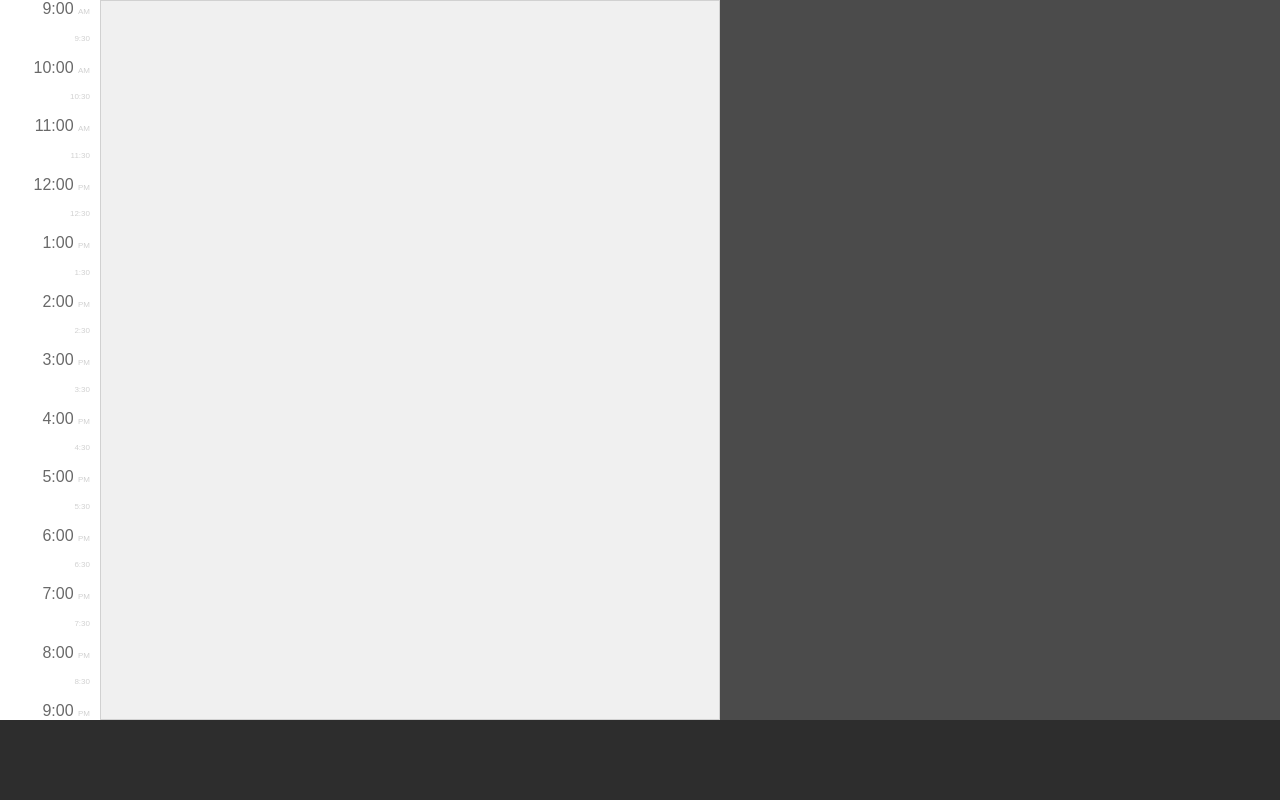
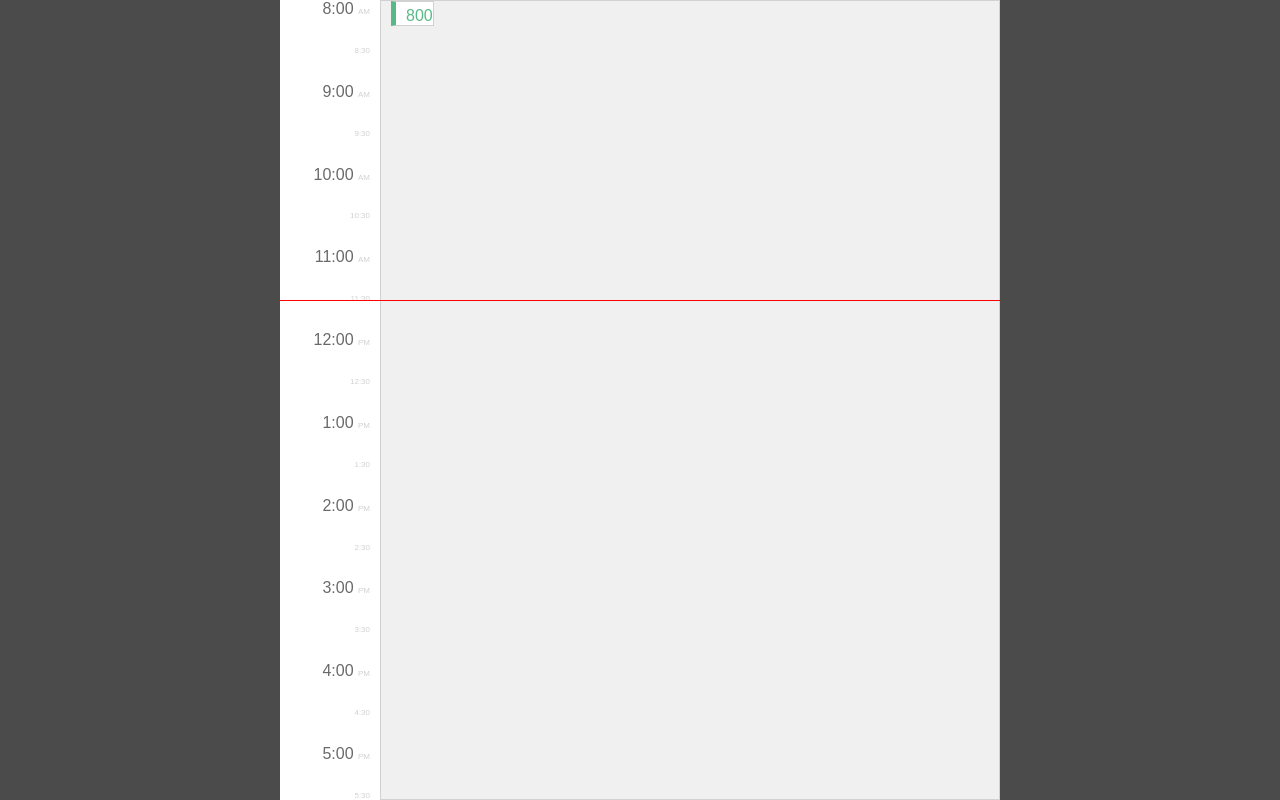
Before and after one commit to brsteele/deep-work-calendar, a React (Create React App) app: page / in a window 1280 px wide. Built offline with nearby package versions, Linux system fonts and the light colour scheme; the HTML template or start-up script is replaced by a standard one.

Commit message:
adding in events functionality-WIP

```diff
--- a/src/App.StyledComponents.tsx
+++ b/src/App.StyledComponents.tsx
@@ -9,4 +9,8 @@ export const AppContainer = styled.div`
 export const CalendarContainer = styled.div`
   width: 100%;
   background-color: rgba(75, 75, 75, 1);
+  display: flex;
+  justify-content: center;
+  overflow-y: scroll;
+  height: 100vh;
 `;
--- a/src/components/DailyCalendar.tsx
+++ b/src/components/DailyCalendar.tsx
@@ -1,64 +1,21 @@
 import React from 'react';
+import Hour from './Hour';
 import './dailyCalendar.css';
+import Events from './Events';
+
+const HOURS_IN_CALENDAR = ['8', '9', '10', '11', '12', '1', '2', '3', '4', '5'];
 
 const DailyCalendar: React.FunctionComponent = () => {
   return (
     <div className="container">
       <div className="timings">
-        <div>
-          <span> 9:00 </span> AM
-        </div>
-        <div> 9:30 </div>
-        <div>
-          <span> 10:00 </span>AM
-        </div>
-        <div> 10:30 </div>
-        <div>
-          <span> 11:00 </span>AM
-        </div>
-        <div> 11:30 </div>
-        <div>
-          <span> 12:00 </span>PM
-        </div>
-        <div> 12:30 </div>
-        <div>
-          <span> 1:00 </span>PM
-        </div>
-        <div> 1:30 </div>
-        <div>
-          <span> 2:00 </span>PM
-        </div>
-        <div> 2:30 </div>
-        <div>
-          <span> 3:00 </span>PM
-        </div>
-        <div> 3:30 </div>
-        <div>
-          <span> 4:00 </span>PM
-        </div>
-        <div> 4:30 </div>
-        <div>
-          <span> 5:00 </span>PM
-        </div>
-        <div> 5:30 </div>
-        <div>
-          <span> 6:00 </span>PM
-        </div>
-        <div> 6:30 </div>
-        <div>
-          <span> 7:00 </span>PM
-        </div>
-        <div> 7:30 </div>
-        <div>
-          <span> 8:00 </span>PM
-        </div>
-        <div> 8:30 </div>
-        <div>
-          <span> 9:00 </span>PM
-        </div>
+        {HOURS_IN_CALENDAR.map(hour => {
+          const isAM = parseInt(hour) >= 8 && parseInt(hour) !== 12;
+          return <Hour time={hour} am={isAM} key={hour} />;
+        })}
       </div>
-
-      <div className="days" id="events" />
+      <Events />
+      <div className="timer-line" />
     </div>
   );
 };
--- /dev/null
+++ b/src/components/Events.tsx
@@ -0,0 +1,38 @@
+import React, { useState, useEffect } from 'react';
+import { debounce } from 'lodash';
+
+const Events: React.FunctionComponent = () => {
+  const [windowHeight, setWindowHeight] = useState(0);
+  const [eventsContainerDimensions, setEventsContainerDimensions] = useState({
+    height: 0,
+    width: 0
+  });
+  const eventsRef: any = React.createRef();
+  useEffect(() => {
+    setWindowHeight(document.body.clientHeight);
+    window.addEventListener('resize', debounce(dumbFunc, 100));
+    return () => {
+      window.removeEventListener('resize', dumbFunc);
+    };
+  }, []);
+
+  useEffect(() => {
+    const { height, width } = eventsRef.current.getBoundingClientRect();
+    setEventsContainerDimensions({ height, width });
+  }, [windowHeight]);
+
+  const dumbFunc = () => {
+    const height = document.body.clientHeight;
+    setWindowHeight(height);
+  };
+
+  return (
+    <div ref={eventsRef} className="days" id="events">
+      <div className="event">
+        <div className="title">{windowHeight}</div>
+      </div>
+    </div>
+  );
+};
+
+export default Events;
--- /dev/null
+++ b/src/components/Hour.tsx
@@ -0,0 +1,20 @@
+import React from 'react';
+import './dailyCalendar.css';
+
+const Hour: React.FunctionComponent<Props> = ({ time, am }) => {
+  return (
+    <>
+      <div>
+        <span> {time}:00 </span> {am ? 'AM' : 'PM'}
+      </div>
+      <div>{time}:30</div>
+    </>
+  );
+};
+
+interface Props {
+  time: string;
+  am: boolean;
+}
+
+export default Hour;
--- a/src/components/dailyCalendar.css
+++ b/src/components/dailyCalendar.css
@@ -85,16 +85,15 @@ audio {
 }
 
 .container {
-  height: 720px;
-  width: 900px;
-  display: inline-flex;
+  display: flex;
+  position: relative;
 }
 
 .timings {
   text-align: right;
   padding-right: 10px;
   width: 100px;
-  height: 720px;
+  height: 100vh;
   display: flex;
   flex-direction: column;
   justify-content: space-between;
@@ -109,7 +108,7 @@ audio {
 }
 
 .days {
-  height: 720px;
+  height: 100vh;
   width: 620px;
   padding: 0px 10px;
   background-color: #f0f0f0;
@@ -137,3 +136,12 @@ audio {
   color: #57b986;
   font-size: 200%;
 }
+
+.timer-line {
+  position: fixed;
+  height: 1px;
+  width: 100%;
+  max-width: 720px;
+  background-color: red;
+  top: 300px;
+}
```
Also changed, not shown: src/stories/index.js (added, +23 -0 lines), 1 other file (tests, documents, lock files or other folders).
